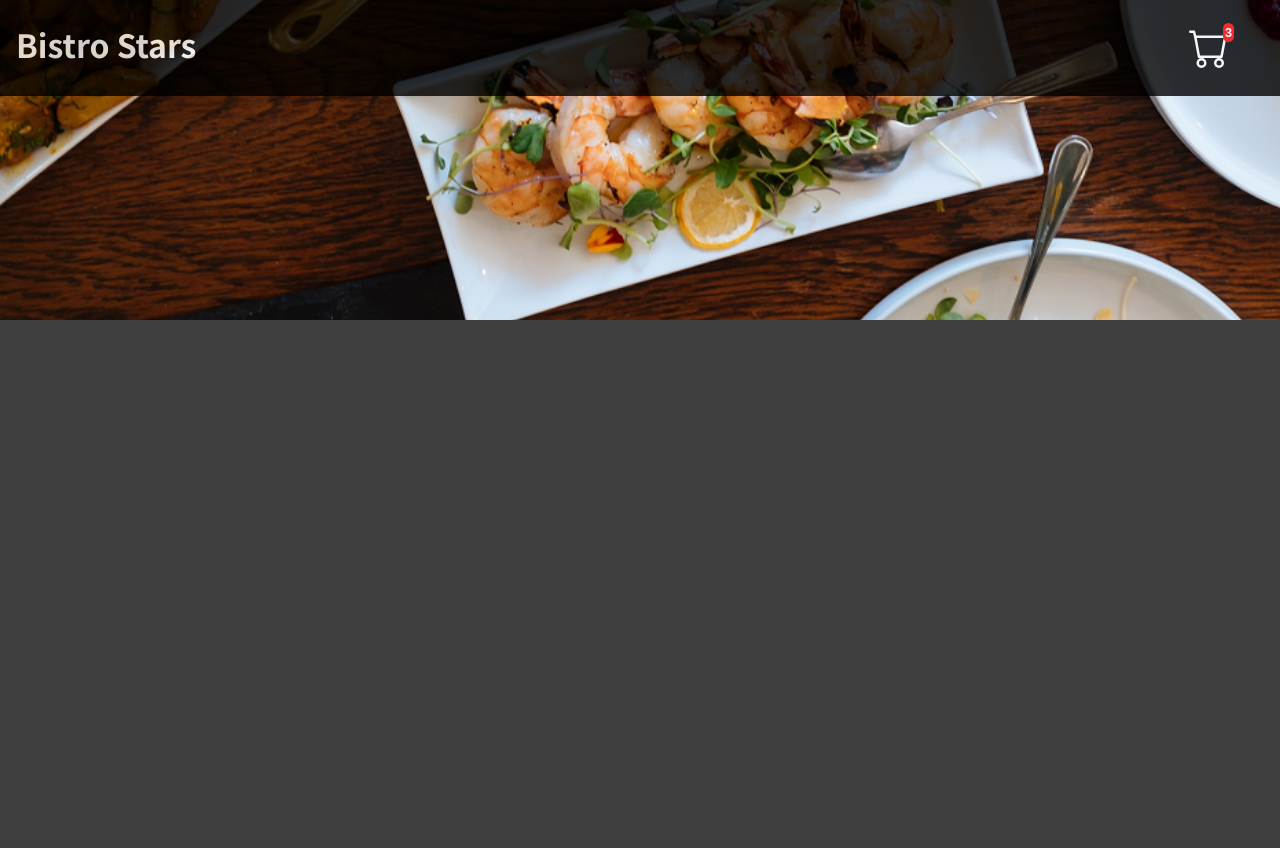
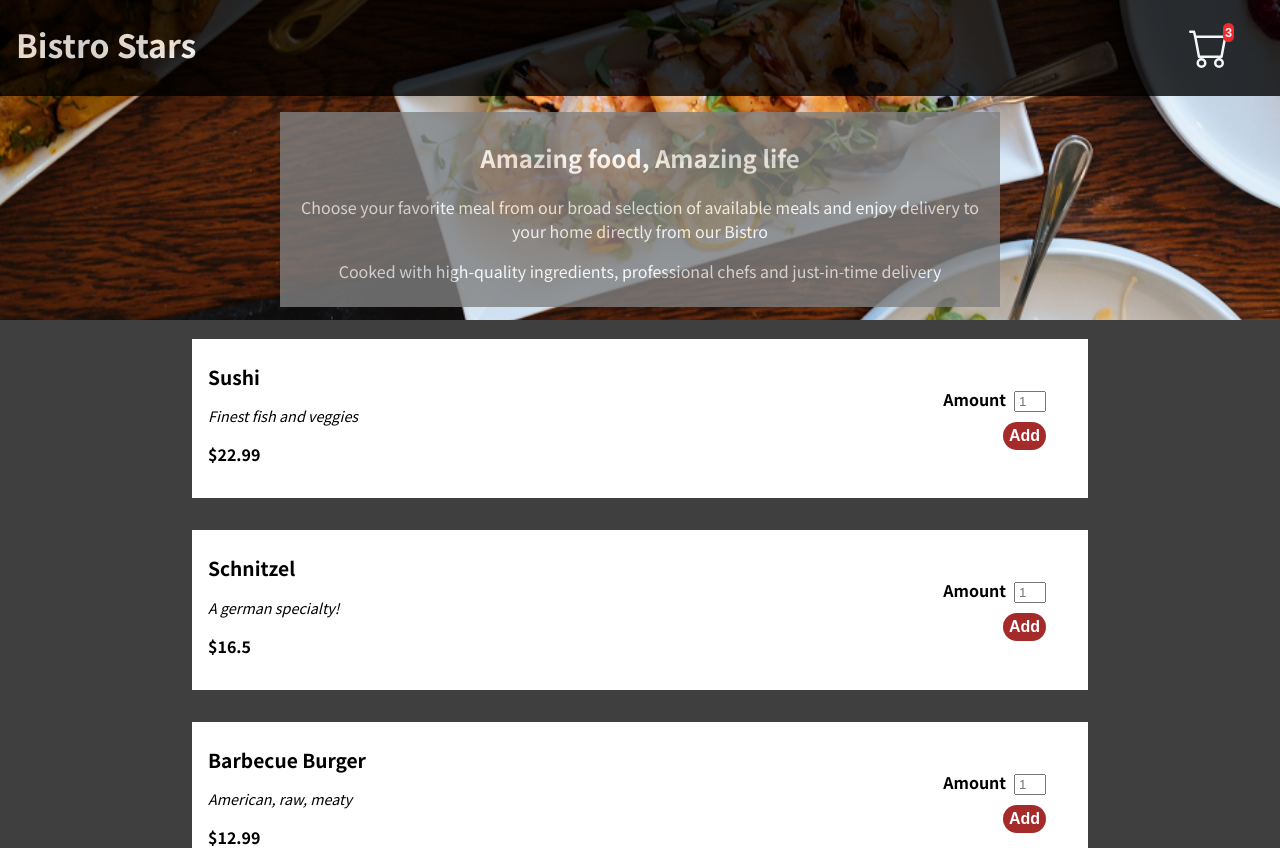
Before and after one commit to jinjialij/BistroStars, a React (Create React App) app: page / in a window 1280 px wide. Shown: the top 848 px of the page. Before the commit the page ends 800 px from the top, so only its background shows below. Built offline with nearby package versions, Linux system fonts and the light colour scheme.

Commit message:
feature: add meals and related components

```diff
--- a/src/App.js
+++ b/src/App.js
@@ -1,9 +1,13 @@
 import Header from "./components/Layout/Header";
+import Meals from "./components/Meals/Meals";
 
 function App() {
   return (
     <>
       <Header />
+      <main>
+        <Meals />
+      </main>
     </>
   );
 }
--- /dev/null
+++ b/src/components/Meals/AvailableMeal.js
@@ -0,0 +1,50 @@
+import Card from "../UI/Card/Card";
+import classes from "./AvailableMeal.module.css";
+
+const DUMMY_MEALS = [
+  {
+    id: "m1",
+    name: "Sushi",
+    description: "Finest fish and veggies",
+    price: 22.99,
+  },
+  {
+    id: "m2",
+    name: "Schnitzel",
+    description: "A german specialty!",
+    price: 16.5,
+  },
+  {
+    id: "m3",
+    name: "Barbecue Burger",
+    description: "American, raw, meaty",
+    price: 12.99,
+  },
+  {
+    id: "m4",
+    name: "Green Bowl",
+    description: "Healthy...and green...",
+    price: 18.99,
+  },
+];
+
+const AvailableMeal = () => {
+  return (
+    <section className={classes.meals}>
+      {DUMMY_MEALS.map((el) => {
+        return (
+          <Card
+            key={el.id}
+            s
+            title={el.name}
+            desc={el.description}
+            price={el.price}
+            btnDesc="Add"
+          />
+        );
+      })}
+    </section>
+  );
+};
+
+export default AvailableMeal;
--- /dev/null
+++ b/src/components/Meals/AvailableMeal.module.css
@@ -0,0 +1,7 @@
+.meals {
+  display: flex;
+  flex-direction: column;
+  align-items: center;
+  justify-content: center;
+  margin-top: 1rem;
+}
--- /dev/null
+++ b/src/components/Meals/MealSummary.js
@@ -0,0 +1,19 @@
+import classes from "./MealSummary.module.css";
+
+const MealSummary = () => {
+  return (
+    <section className={classes.summary}>
+      <h2>Amazing food, Amazing life</h2>
+      <p>
+        Choose your favorite meal from our broad selection of available meals
+        and enjoy delivery to your home directly from our Bistro
+      </p>
+      <p>
+        Cooked with high-quality ingredients, professional chefs and
+        just-in-time delivery
+      </p>
+    </section>
+  );
+};
+
+export default MealSummary;
--- /dev/null
+++ b/src/components/Meals/MealSummary.module.css
@@ -0,0 +1,33 @@
+.summary {
+  background-color: gray;
+  color: white;
+  text-align: center;
+  max-width: 45rem;
+  max-height: 25rem;
+  padding: 0.5rem;
+  margin: auto;
+  margin-top: -13rem;
+  z-index: 2;
+  position: relative;
+  opacity: 0.8;
+}
+
+.summary h2 {
+  font-weight: bold;
+  font-size: 1.5rem;
+}
+
+@media screen and (max-width: 700px) {
+  .summary {
+    margin-top: -5rem;
+  }
+
+  .summary p {
+    display: none;
+  }
+
+  .summary h2 {
+    font-weight: bold;
+    font-size: 1rem;
+  }
+}
--- /dev/null
+++ b/src/components/Meals/Meals.js
@@ -0,0 +1,13 @@
+import AvailableMeal from "./AvailableMeal";
+import MealSummary from "./MealSummary";
+
+const Meals = () => {
+  return (
+    <>
+      <MealSummary />
+      <AvailableMeal />
+    </>
+  );
+};
+
+export default Meals;
--- /dev/null
+++ b/src/components/UI/Card/Card.js
@@ -0,0 +1,25 @@
+import classes from "./Card.module.css";
+
+const Card = (props) => {
+  return (
+    <div className={classes.card}>
+      {props.src && <img src={props.src} alt={this.props.alt} />}
+      <div className={classes["card-body"]}>
+        <h5 className={classes["card-title"]}>{props.title}</h5>
+        <p className={classes["card-text"]}>{props.desc}</p>
+        <p className={classes["card-price"]}>${props.price}</p>
+      </div>
+      <div className={classes["right-group"]}>
+        <div className={classes["input-group"]}>
+          <label htmlFor="amount">Amount</label>
+          <input type="number" name="amount" placeholder="1" />
+        </div>
+        <div className={classes.btn}>
+          <button type="button">{props.btnDesc}</button>
+        </div>
+      </div>
+    </div>
+  );
+};
+
+export default Card;
--- /dev/null
+++ b/src/components/UI/Card/Card.module.css
@@ -0,0 +1,65 @@
+.card {
+  background-color: white;
+  margin: 1rem;
+  padding: 1rem;
+  width: 70%;
+}
+
+.card-body {
+  float: left;
+  width: 12rem;
+  margin-right: 3rem;
+}
+
+.card-title {
+  margin: 0.5rem 0;
+  font-size: 1.2rem;
+}
+
+.card-text {
+  font-size: 0.9rem;
+  font-style: italic;
+}
+
+.card-price {
+  font-weight: bold;
+}
+
+.right-group {
+  float: right;
+  height: 100%;
+  margin-top: 2rem;
+  margin-right: 3%;
+}
+
+.input-group label {
+  font-weight: bold;
+}
+
+.input-group input {
+  margin-left: 0.5rem;
+  width: 2rem;
+  text-align: center;
+}
+
+.btn {
+  float: right;
+  margin-top: 10px;
+}
+
+.btn button {
+  background-color: brown;
+  text-align: right;
+  font-size: 1rem;
+  font-weight: bold;
+  color: white;
+  border-radius: 20px;
+  border: none;
+  padding: 5px 6px;
+}
+
+@media screen and (max-width: 500px) {
+  .right-group {
+    float: left;
+  }
+}
```
